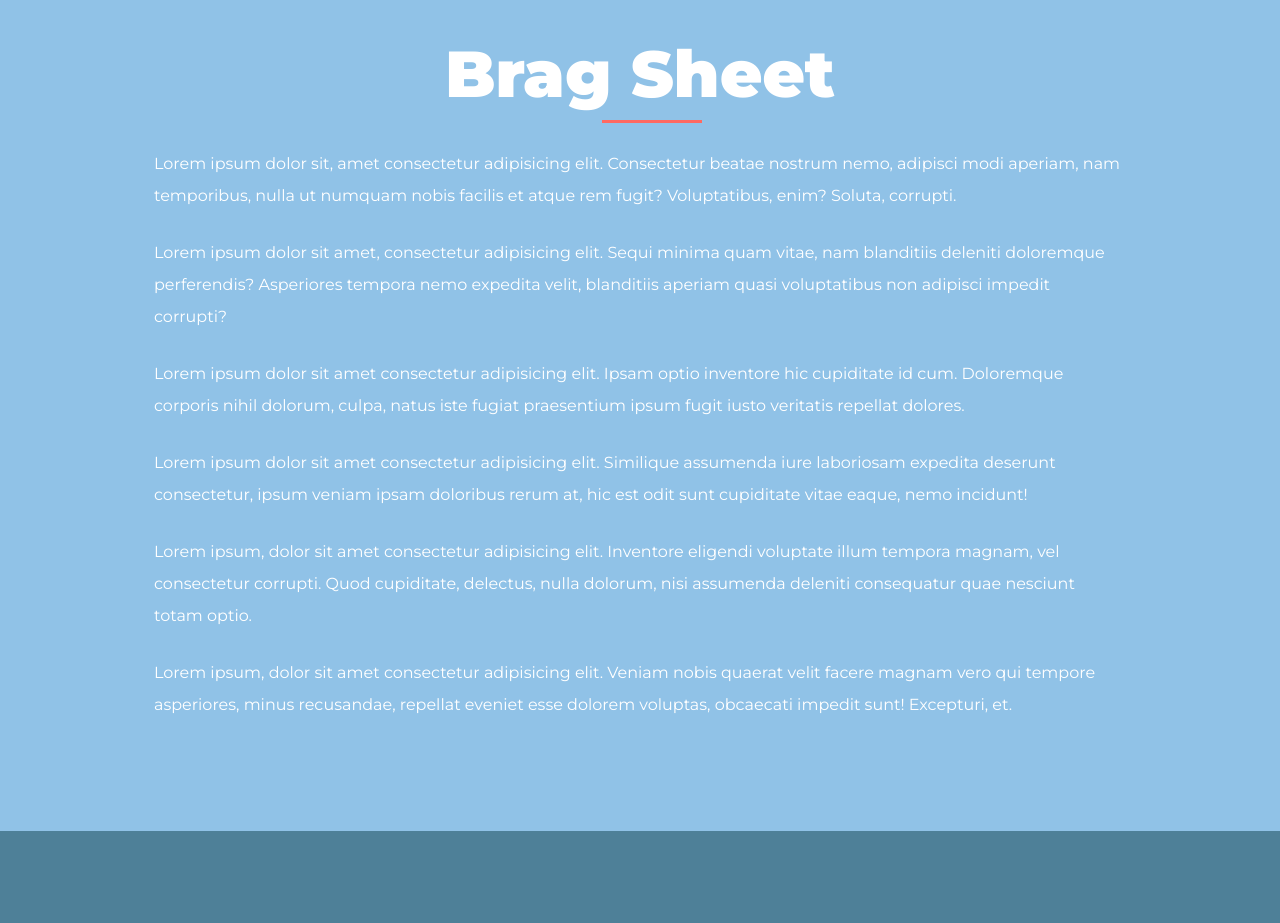
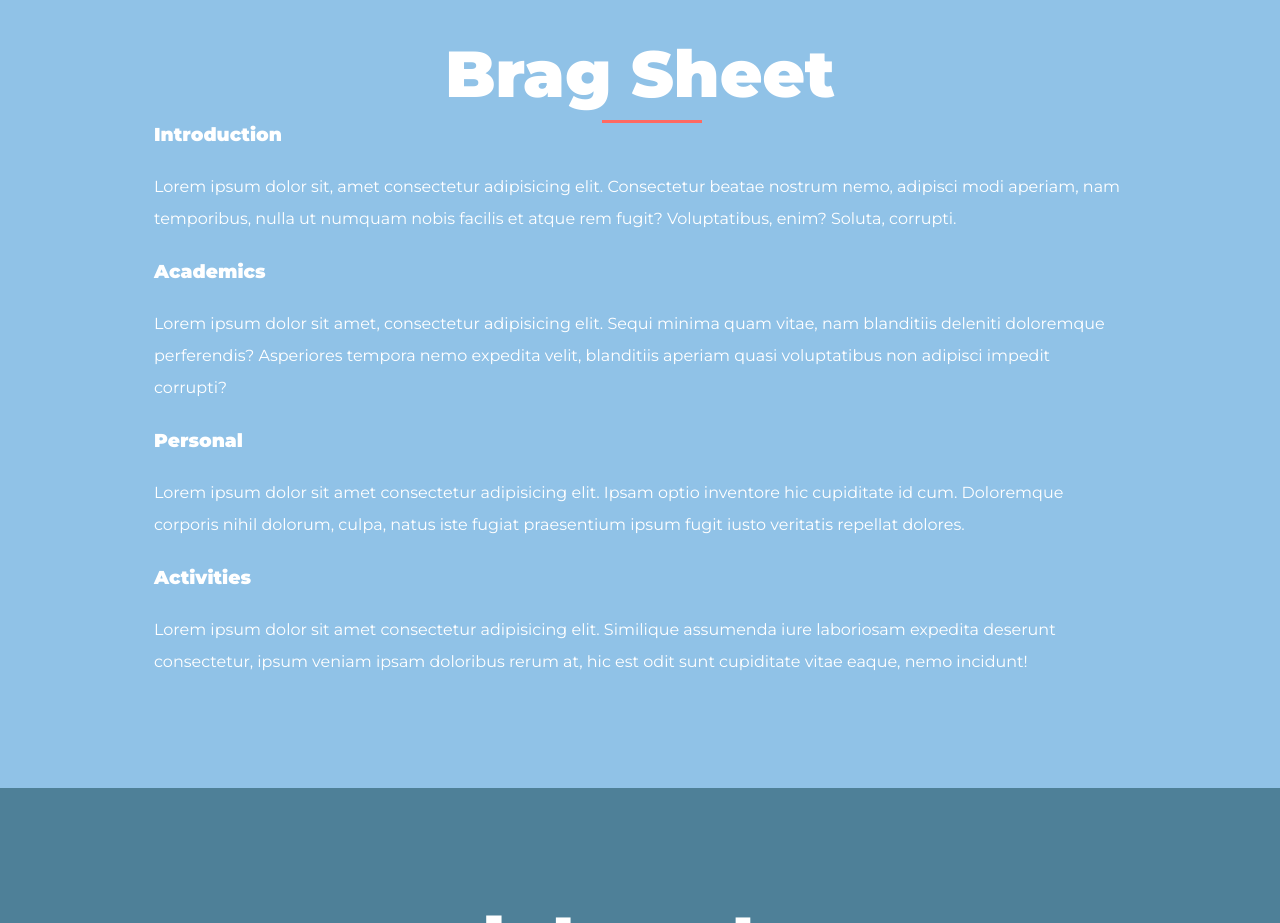
Before and after one commit to m-paniagua/el-nido-template, a plain HTML site: page index.html in a window 1280 px wide. Shown: the part 1720-2643 px from the top of the page. Drawn offline with Linux system fonts and the light colour scheme.

Commit message:
add headings to brag sheet

```diff
--- a/index.html
+++ b/index.html
@@ -77,25 +77,22 @@
       <!-- ******************* -->
       <!-- type answers from homework here -->
       <!-- ******************* -->
+      <h3>Introduction</h3>
       <p>Lorem ipsum dolor sit, amet consectetur adipisicing elit. Consectetur beatae nostrum nemo, adipisci modi
         aperiam, nam temporibus, nulla ut numquam nobis facilis et atque rem fugit? Voluptatibus, enim? Soluta,
         corrupti.</p>
+      <h3>Academics</h3>
       <p>Lorem ipsum dolor sit amet, consectetur adipisicing elit. Sequi minima quam vitae, nam blanditiis deleniti
         doloremque perferendis? Asperiores tempora nemo expedita velit, blanditiis aperiam quasi voluptatibus non
         adipisci impedit corrupti?
       </p>
+      <h3>Personal</h3>
       <p>Lorem ipsum dolor sit amet consectetur adipisicing elit. Ipsam optio inventore hic cupiditate id cum.
         Doloremque corporis nihil dolorum, culpa, natus iste fugiat praesentium ipsum fugit iusto veritatis repellat
         dolores.</p>
+      <h3>Activities</h3>
       <p>Lorem ipsum dolor sit amet consectetur adipisicing elit. Similique assumenda iure laboriosam expedita deserunt
         consectetur, ipsum veniam ipsam doloribus rerum at, hic est odit sunt cupiditate vitae eaque, nemo incidunt!</p>
-      <p>Lorem ipsum, dolor sit amet consectetur adipisicing elit. Inventore eligendi voluptate illum tempora magnam,
-        vel consectetur corrupti. Quod cupiditate, delectus, nulla dolorum, nisi assumenda deleniti consequatur quae
-        nesciunt totam optio.</p>
-      <p>Lorem ipsum, dolor sit amet consectetur adipisicing elit. Veniam nobis quaerat velit facere magnam vero qui
-        tempore asperiores, minus recusandae, repellat eveniet esse dolorem voluptas, obcaecati impedit sunt!
-        Excepturi, et.
-      </p>
     </div>
   </div>
   <div id="interests" class="section">
```
